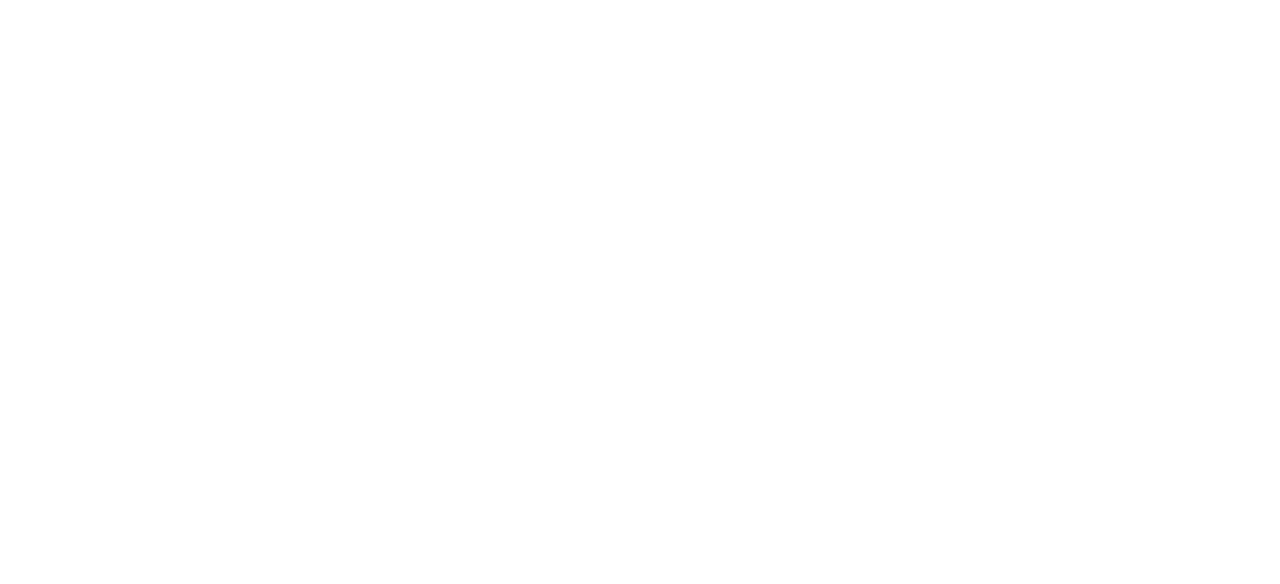
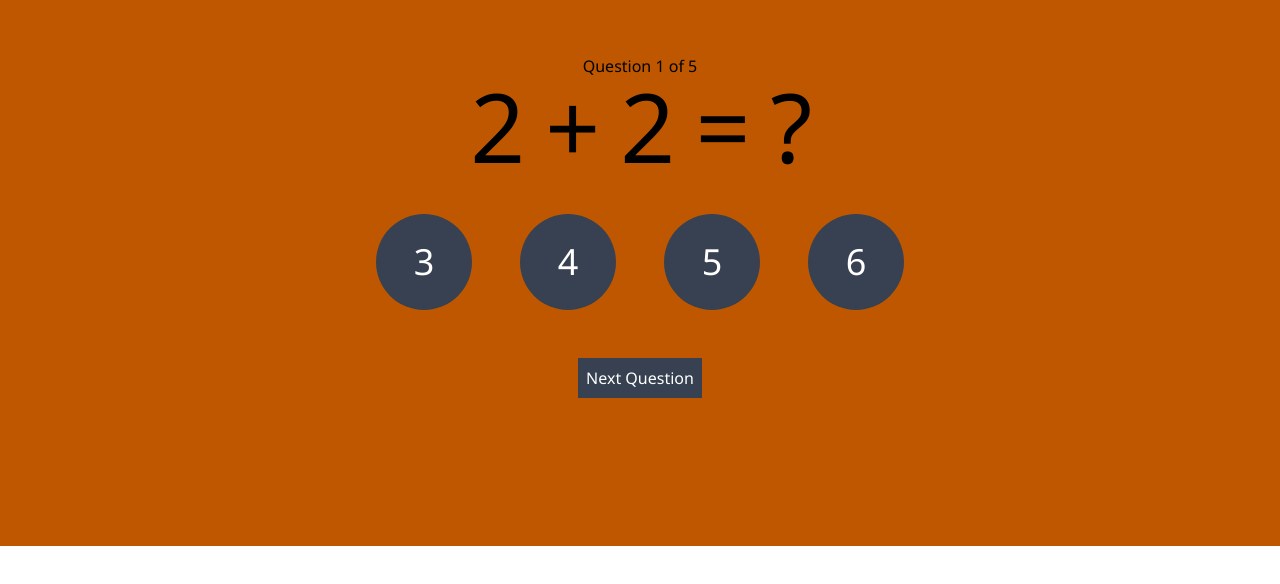
Before and after one commit to JUSTTNZ/Quiznest, a React (Vite) app: page /home/add in a window 1280 px wide. Before the commit this address had no page. Shown: the part 126-710 px from the top of the page. Built offline with nearby package versions, Linux system fonts and the light colour scheme.

Commit message:
new change (score page was created )

```diff
--- a/src/App.jsx
+++ b/src/App.jsx
@@ -4,6 +4,7 @@ import { BrowserRouter as Router ,Routes ,Route } from 'react-router-dom'
 import { Home } from './pages/Home'
 import Login from './pages/Login'
 import { Addition } from './pages/Addition'
+import { Score } from './components/score'
 
 function App() {
 
@@ -14,7 +15,8 @@ function App() {
         <Routes>
           <Route path='/' element={<Login/>} />
           <Route path='/home' element={<Home/>}/>
-          <Route path='/add' element={<Addition/>}/>
+          <Route path='/home/add' element={<Addition/>}/>
+          <Route path='/score' element={<Score/>}/>
         </Routes>
       </Router>
     </>
--- /dev/null
+++ b/src/components/Addarray.jsx
@@ -0,0 +1,27 @@
+export const AdditionQuestion = {
+ question1:   {
+      question: "2 + 2 = ?",
+      options: [3, 4, 5, 6],
+      answer: 4
+    },
+  question2:  {
+      question: "5 + 1 = ?",
+      options: [4, 5, 6, 7],
+      answer: 6
+    },
+   question3: {
+      question: "8 + 3 = ?",
+      options: [9, 10, 11, 12],
+      answer: 11
+    },
+   question4: {
+      question: "4 + 6 = ?",
+      options: [8, 9, 10, 11],
+      answer: 10
+    },
+  question5:  {
+      question: "9 + 2 = ?",
+      options: [10, 11, 12, 13],
+      answer: 11
+    }
+};
--- /dev/null
+++ b/src/components/score.jsx
@@ -0,0 +1,33 @@
+export const Score = () => {
+    return (
+      <div className="container h-screen mx-auto p-12 flex justify-center items-center bg-orange-500">
+        <div className="max-w-md  p-6 ">
+          <h4 className="text-center">Congratulations</h4>
+          <p className="text-center">Weldone name, you just finished the addition category! 🚀</p>
+          <div className="grid grid-cols-2 gap-4">
+            <div className="flex items-center justify-center">
+              <p>Score</p>
+              <p>40</p>
+            </div>
+
+            <div className="flex items-center justify-center">
+              <p>Highscore</p>
+              <p>60</p>
+            </div>
+          </div>
+          <div className="grid grid-cols-2 gap-4 mt-4">
+            <div className="flex items-center justify-center">
+              <button className="bg-orange-700 hover:bg-orange-700 text-white font-bold py-2 px-4 rounded">
+                Play Again
+              </button>
+            </div>
+            <div className="flex items-center justify-center">
+              <button className="bg-orange-700 hover:bg-orange-700 text-white font-bold py-2 px-4 rounded">
+                Main menu
+              </button>
+            </div>
+          </div>
+        </div>
+      </div>
+    );
+  };
--- a/src/pages/Addition.jsx
+++ b/src/pages/Addition.jsx
@@ -1,44 +1,68 @@
 import { CloseCircle } from 'iconsax-react';
+import { AdditionQuestion } from '../components/Addarray';
+import { useState } from 'react';
+import { useNavigate } from 'react-router-dom';
 export const Addition = () => {
+   const navigate = useNavigate()
+    const [currentQuestion, setCurrentQuestion] = useState(0)
+
+    const questions = Object.values(AdditionQuestion)
+
+    const NextQuestion = () => {
+        if (currentQuestion < questions.length -1){
+            setCurrentQuestion(
+                currentQuestion + 1
+            )
+        }else{
+            navigate('/score')
+        }
+
+    }
     return(
         <div className="h-auto bg-[#BF5700]">
             <div className="container mx-auto p-12">
                 <div className="flex pl-6 ">
                 <CloseCircle size="32" color="#FF8A65"/>
                 </div>
-                <div className='container py-[100px] flex flex-col justify-center items-center'>
-                    <p className='text center'>
-                        Question 1 of 5
+                <div  >
+                {questions.map((problem, index)=> (
+                     <div key={index}
+                     className={`container py-[100px] flex flex-col justify-center items-center
+                      ${index === currentQuestion ? 'block': 'hidden'}
+
+                     `} >
+                        <p className='text center' >
+                            Question {currentQuestion + 1} of {questions.length}
                         </p>
                        <h2 className='text-8xl tracking-tight mb-5'>
-                    19+7=?
+                        {problem.question}
                        </h2>
                        <div className='grid grid-cols-2 md:grid-cols-4 lg:grid-cols-4 gap-12 py-5 mb-4'>
-                    <div className='flex justify-center items-center'>
+                        {problem.options.map((Option,optionindex) => (
+ <div className='flex justify-center items-center' key={optionindex}>
  <div className='flex justify-center items-center rounded-full bg-gray-700 w-24 h-24 text-4xl text-white'>
-                            26
+     {Option}
  </div>
 </div>
-                    <div className='flex justify-center items-center'>
-                        <div className='flex justify-center items-center rounded-full bg-gray-700 w-24 h-24 text-4xl text-white'>
-                            26
+                        ))}
+
+
+
                        </div>
-                    </div>
-                    <div className='flex justify-center items-center'>
-                        <div className='flex justify-center items-center rounded-full bg-gray-700 w-24 h-24 text-4xl text-white'>
-                            26
-                        </div>
-                    </div>
-                    <div className='flex justify-center items-center'>
-                        <div className='flex justify-center items-center rounded-full bg-gray-700 w-24 h-24 text-4xl text-white'>
-                            26
-                        </div>
-                    </div>
-                   </div>
-                   <div className='bg-gray-700 py-2 px-2 mt-3 text-white'>
+
+                       <div className='bg-gray-700 py-2 px-2 mt-3 text-white'
+
+                       onClick={NextQuestion}
+                       aria-disabled={currentQuestion >= questions.length-1}
+                       disabled={currentQuestion >= questions.length - 1}
+                       >
                                 Next Question
                        </div>
                     </div>
+                ))}
+
+                </div>
+
 
             </div>
 
--- a/src/pages/Categories.jsx
+++ b/src/pages/Categories.jsx
@@ -1,5 +1,12 @@
+import { Addition } from "./Addition"
+import { useNavigate } from "react-router-dom"
+export const Categories = () => {
+    const navigate = useNavigate()
+    const addition = () => {
+        console.log('yes')
+       navigate('add')
 
-export const Categories = () => {
+    }
     return(
         <div className='  bg-[#dbf5ff] w-full h-auto md:h-[359px] '>
             <div className="container mx-auto ">
@@ -10,7 +17,7 @@ export const Categories = () => {
 
                 <div className="grid grid-cols-2 md:grid-cols-4 lg:grid-cols-4 gap-2 md:p-[50px]" >
                     <div className="flex flex-col items-center">
-                    <div className="rounded-full bg-blue-700 w-40 h-40 flex justify-center items-center  text-4xl text-white">
+                    <div className="rounded-full bg-blue-700 w-40 h-40 flex justify-center items-center  text-4xl text-white" onClick={addition}>
                   2+2
                   </div>
                   <p className="text-2xl font-semibold mt-2">Addition</p>
```
Lines whose indentation alone changed are shown as unchanged.
